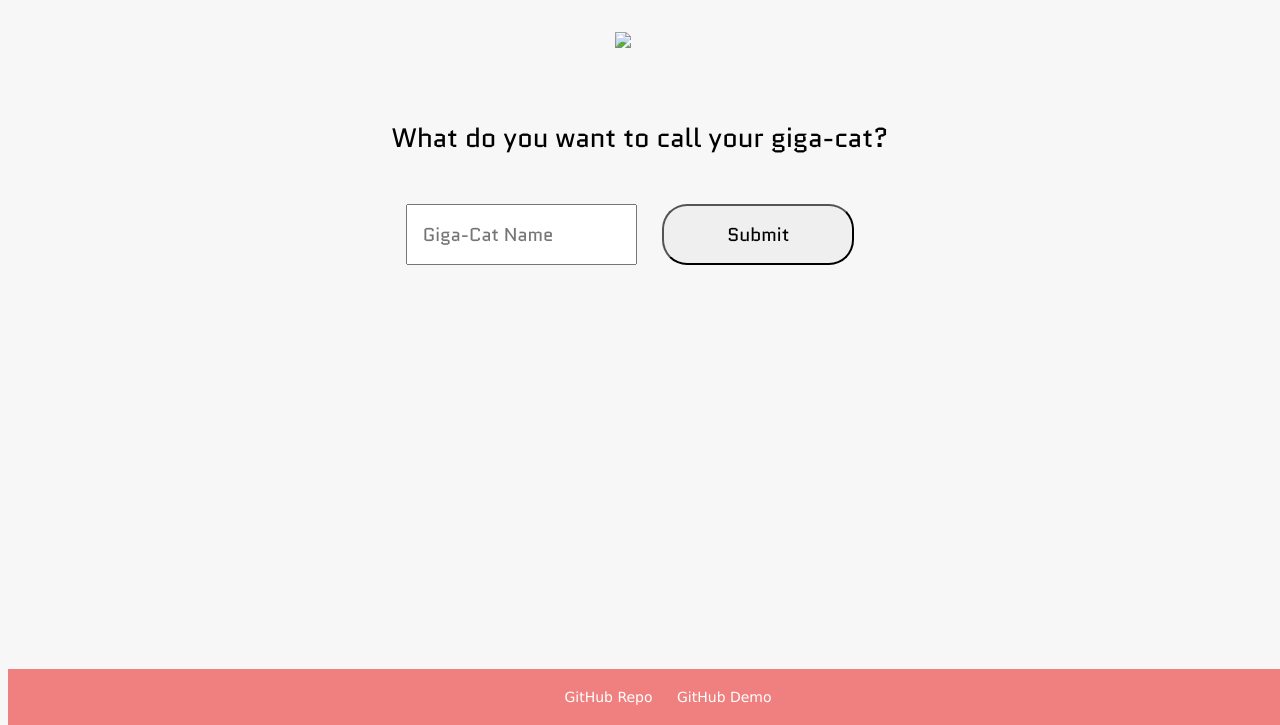
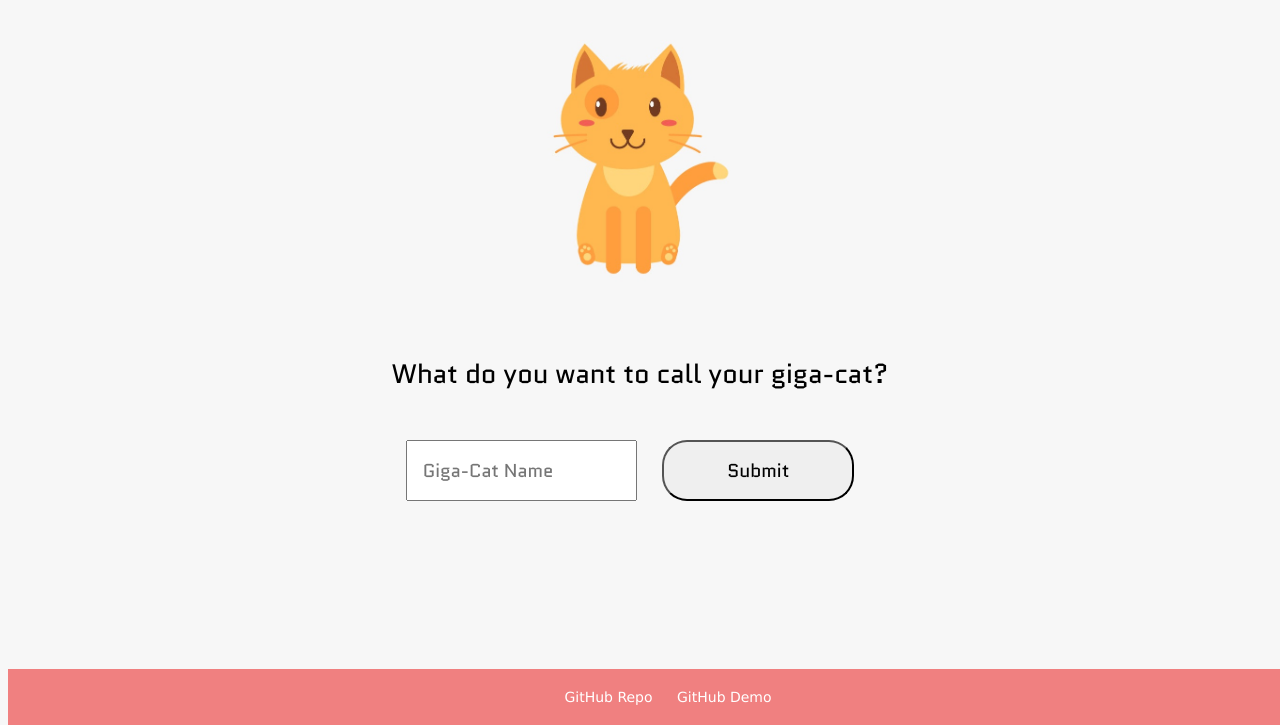
Before and after one commit to erininabox/Project-0-Tamagatchi, a plain HTML site: page index.html in a window 1280 px wide. Shown: the part 75-800 px from the top of the page. Drawn offline with Linux system fonts and the light colour scheme.

Commit message:
trying again to fix the img paths

```diff
--- a/index.html
+++ b/index.html
@@ -15,7 +15,7 @@
 
     <main>
         <section id='pet-pic-area'>
-            <img id='pet-photo' src="*/img/happy.jpg">
+            <img id='pet-photo' src="img/happy.jpg">
             <p id='pet-name-display'></p>
             <p id='pet-age-display'></p>
         </section>
```
